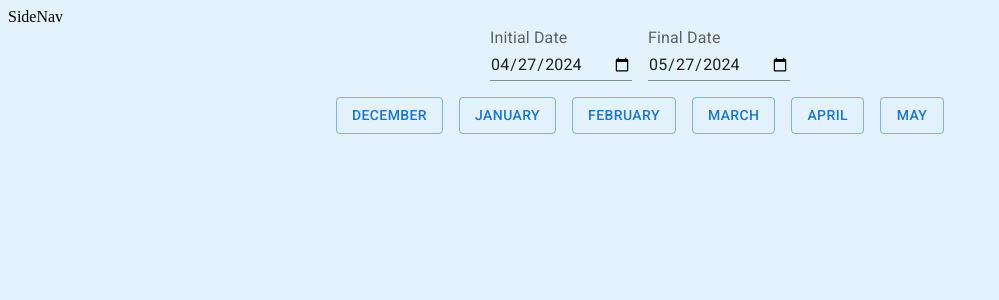
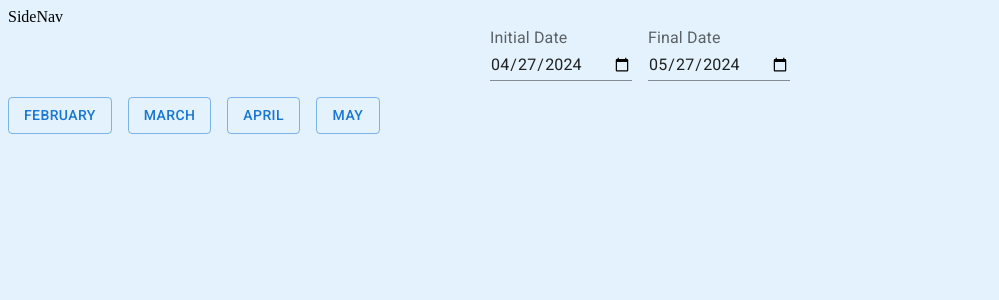
Before and after one commit to zhenriquegomes/fintech-dashboard, a React (Vite) app: page / in a window 1280 px wide. Shown: the top 300 px of the page, without its empty margins (0-999 px from the left). Built offline with nearby package versions, Linux system fonts and the light colour scheme; no server answers.

Commit message:
fix: remove 2 months

```diff
--- a/src/components/Months.tsx
+++ b/src/components/Months.tsx
@@ -24,7 +24,7 @@ const Months = () => {
 		setFinalDate(formatDate(lastDay));
 	}
 	const buttons = [];
-	for (let i = -5; i <= 0; i++) {
+	for (let i = -3; i <= 0; i++) {
 		buttons.push(
 			<Button key={i} variant="outlined" onClick={() => setNthMonth(i)}>
 				{getNthMonthName(i)}
@@ -32,7 +32,7 @@ const Months = () => {
 		);
 	}
 	return (
-		<Stack direction="row" spacing={2} justifyContent="center">
+		<Stack direction="row" spacing={2}>
 			{buttons}
 		</Stack>
 	);
```
